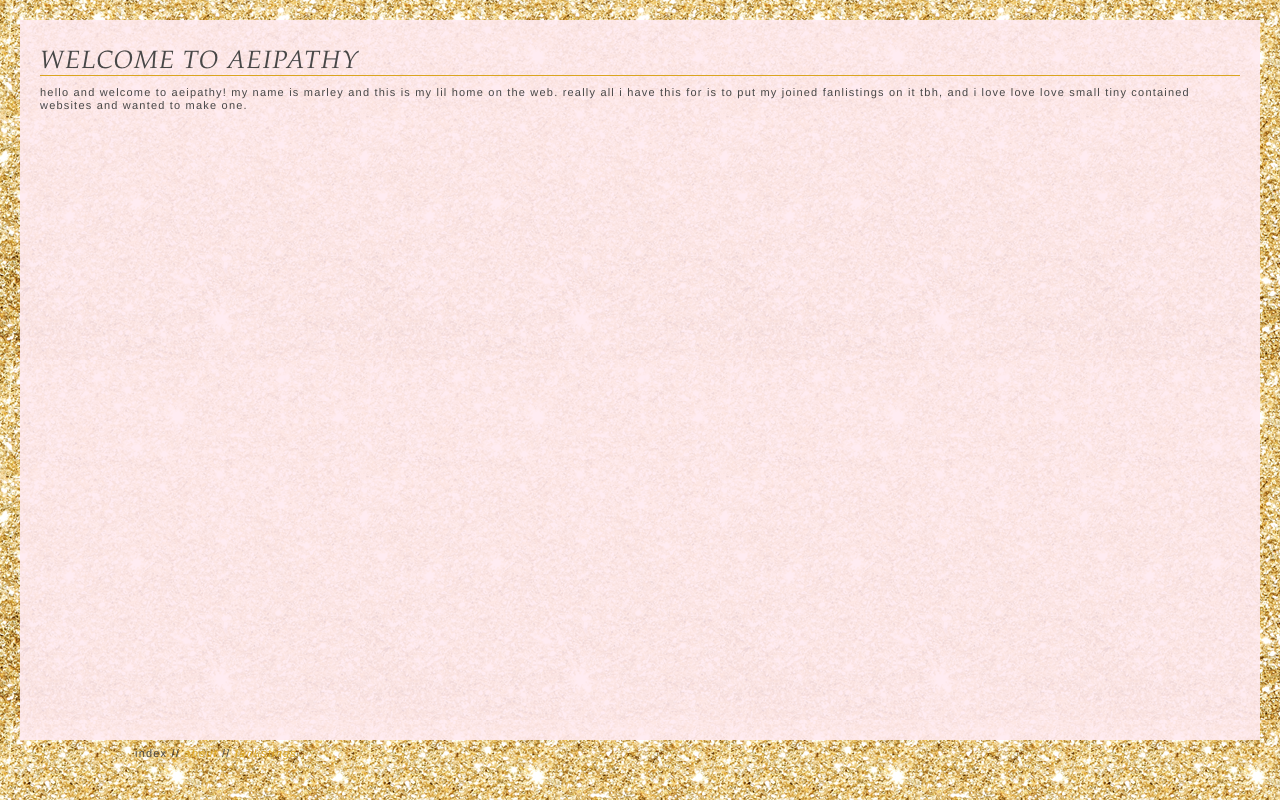
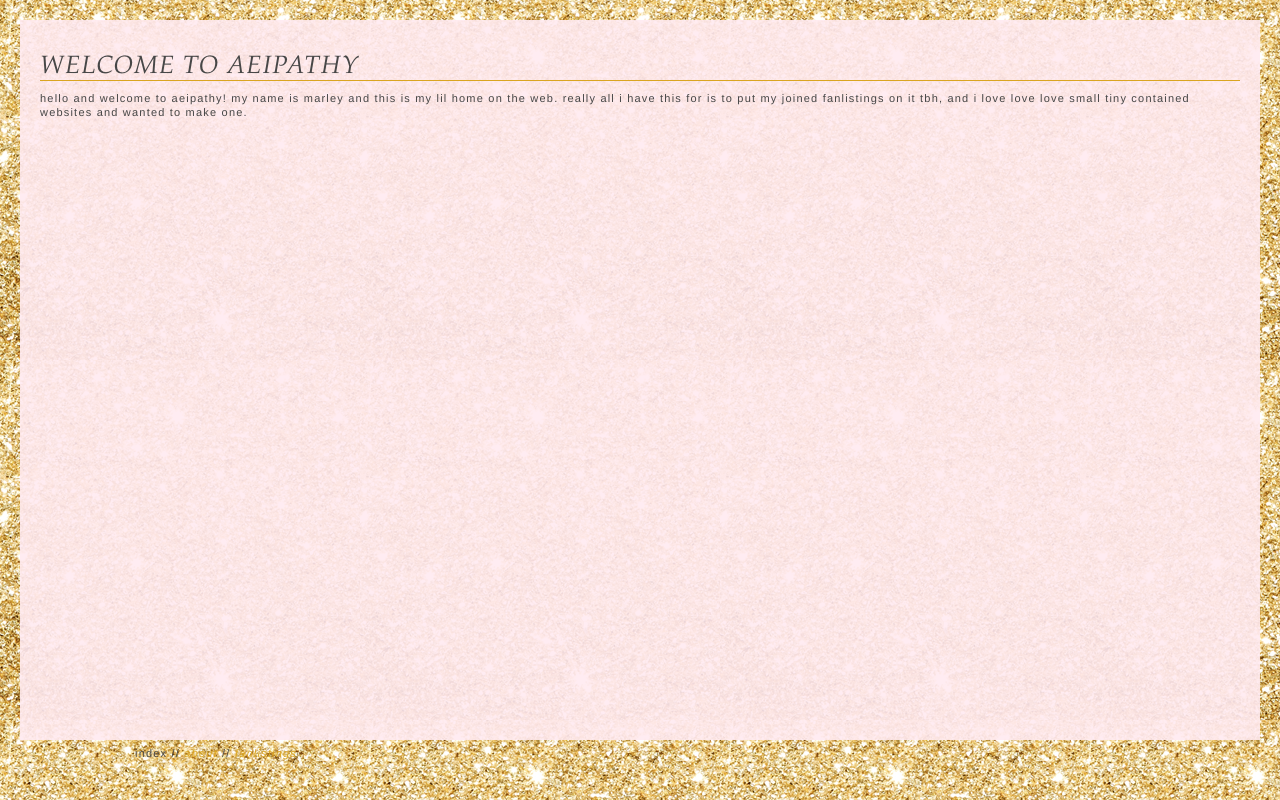
Before and after one commit to aeipathy/aeipathy.github.io, a plain HTML site: page home.html in a window 1280 px wide. Drawn offline with Linux system fonts and the light colour scheme.

Commit message:
updated margins

```diff
--- a/style/style.css
+++ b/style/style.css
@@ -20,7 +20,7 @@ h2 {
   font-size: 25px;
   font-family: "Bodoni MT", Bodoni, Didot, "Didot LT STD", "Hoefler Text", Garamond, "Times New Roman", serif;
   margin-bottom: 10px;
-  margin-top: 10px;
+  margin-top: 15px;
   border-bottom: 1px #DAA520 solid;
   font-style: italic; }
 
@@ -36,7 +36,7 @@ a {
     color: #474747; }
 
 p {
-  line-height: 120%;
+  line-height: 130%;
   margin-bottom: 10px; }
 
 ul li {
```
